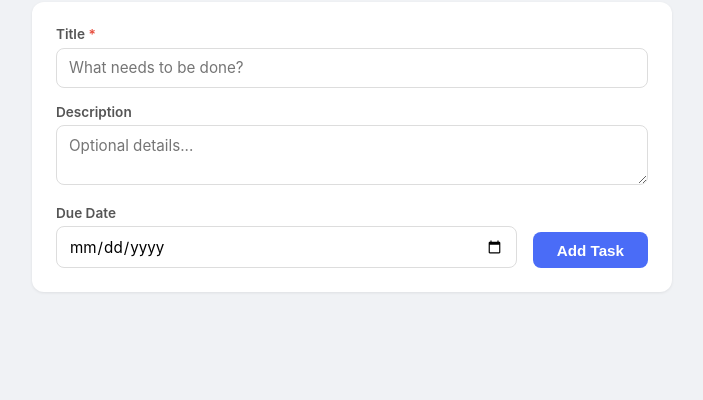
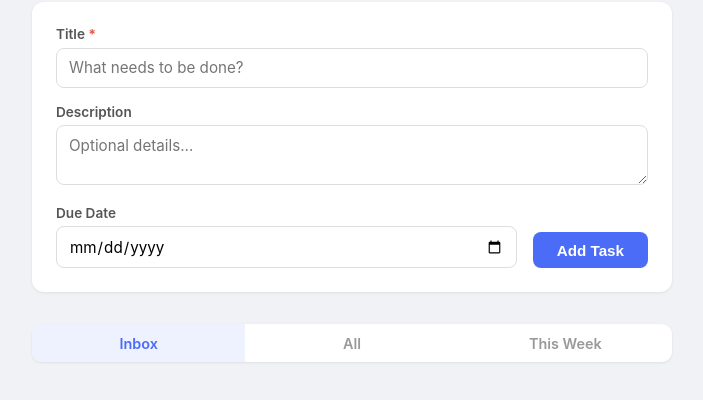
Before and after one commit to doozeroozer/task-manager, a website: page public/index.html in a window 1280 px wide. Shown: the part 88-488 px from the top of the page, without its empty margins (288-991 px from the left). Drawn offline with Linux system fonts and the light colour scheme; no server answers.

Commit message:
build 2: inbox, all, and this week tab filtering
Co-Authored-By: Claude Opus 4.6 (1M context) <noreply@anthropic.com>

```diff
--- a/public/app.js
+++ b/public/app.js
@@ -1,11 +1,21 @@
 const form = document.getElementById('task-form');
 const taskList = document.getElementById('task-list');
+let currentView = 'inbox';
 
 async function loadTasks() {
-  const res = await fetch('/api/tasks');
+  const res = await fetch(`/api/tasks?view=${currentView}`);
   const tasks = await res.json();
   renderTasks(tasks);
 }
+
+document.querySelector('.tab-bar').addEventListener('click', (e) => {
+  const tab = e.target.closest('.tab');
+  if (!tab) return;
+  document.querySelectorAll('.tab').forEach(t => t.classList.remove('active'));
+  tab.classList.add('active');
+  currentView = tab.dataset.view;
+  loadTasks();
+});
 
 function formatDate(dateStr) {
   if (!dateStr) return null;
--- a/public/index.html
+++ b/public/index.html
@@ -28,6 +28,12 @@
       </div>
     </form>
 
+    <div class="tab-bar">
+      <button class="tab active" data-view="inbox">Inbox</button>
+      <button class="tab" data-view="all">All</button>
+      <button class="tab" data-view="week">This Week</button>
+    </div>
+
     <div id="task-list" class="task-list"></div>
   </div>
 
--- a/public/style.css
+++ b/public/style.css
@@ -95,6 +95,39 @@ button[type="submit"]:hover {
   background: #3b5de7;
 }
 
+.tab-bar {
+  display: flex;
+  gap: 0;
+  margin-bottom: 1rem;
+  background: #fff;
+  border-radius: 10px;
+  box-shadow: 0 1px 3px rgba(0, 0, 0, 0.08);
+  overflow: hidden;
+}
+
+.tab {
+  flex: 1;
+  padding: 0.65rem 1rem;
+  border: none;
+  background: transparent;
+  font-size: 0.9rem;
+  font-weight: 600;
+  color: #999;
+  cursor: pointer;
+  transition: color 0.2s, background 0.2s;
+  font-family: inherit;
+}
+
+.tab:hover {
+  color: #555;
+  background: #f5f6f8;
+}
+
+.tab.active {
+  color: #4a6cf7;
+  background: #eef1fe;
+}
+
 .task-list {
   display: flex;
   flex-direction: column;
```
Also changed, not shown: server.js (+20 -1 lines).
